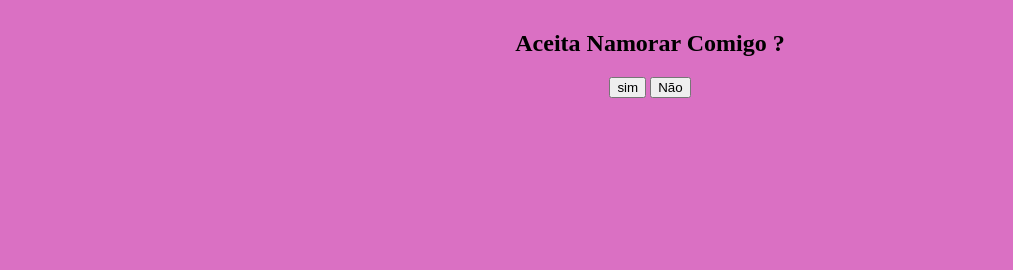
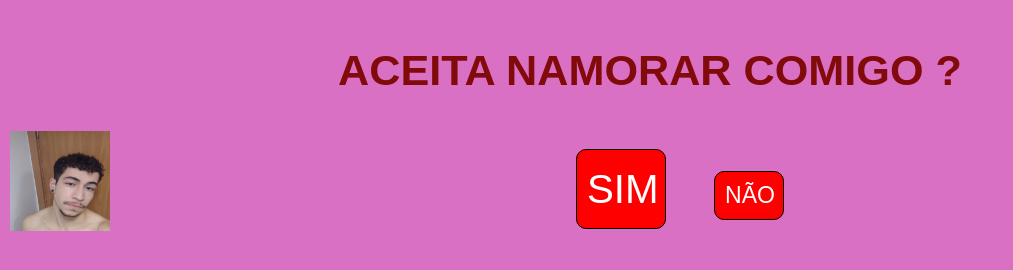
Before and after one commit to LouisAos22/ProjetosFrontEnd, a plain HTML site: page NamoraComigo/cliqueaq.html in a window 1280 px wide. Shown: the whole page, without its empty margins (0-1013 px from the left). Drawn offline with Linux system fonts and the light colour scheme.

Commit message:
novas funcionalidades

```diff
--- a/NamoraComigo/cliqueaq.html
+++ b/NamoraComigo/cliqueaq.html
@@ -3,7 +3,6 @@
 <head>
     <meta charset="UTF-8">
     <meta name="viewport" content="width=device-width, initial-scale=1.0">
-    <link rel="stylesheet" href="style.css">
     <script src="script.js"></script>
     <title>Namora cmg</title>
 </head>
@@ -11,9 +10,88 @@
 <body>
     <div id="conteudo">
         <h2>Aceita Namorar Comigo ?</h2>
-        <button onclick="sim()">sim</button>
-        <button onmouseover="desvia(this)">Não</button>
+        <img width="100px" height="100px" src="img/Foto Perfil.jpg" alt="">
+        <button class="sim" onclick="sim()">sim</button>
+        <button class="nao" onclick="desvia(this)" onmouseover="desvia(this)" >Não</button>
     </div>
 </body>
 
+<style>
+
+    body{
+        font-family: sans-serif;
+    }
+
+    #conteudo{
+    background: rgb(218, 112, 195);
+    width: 100%;
+    height: 100%;
+    padding: 10px;
+    position: fixed;
+    top: 0;
+    left: 0;
+    text-align: center;
+    color: rgb(129, 10, 10);
+    font-size: 1.8em;
+    text-transform: uppercase;
+    }
+
+    img{
+
+    float: left;
+
+    }
+    .nao{
+    background: red;
+    color: white;
+    border: 1px solid black;
+    padding: 10px;
+    width: 70px;
+    border-radius: 10px;
+    font-size: 0.8em;
+    text-transform: uppercase;
+    margin: 40px;
+    }
+
+    .sim{
+    background: red;
+    color: white;
+    border: 1px solid black;
+    padding: 10px;
+    width: 90px;
+    height: 80px;
+    border-radius: 10px;
+    font-size: 1.4em;
+    text-transform: uppercase;
+    }
+
+    .sim:hover{
+    transform: scale(1.2) ;
+    transition: 0.2s;
+    cursor: pointer;
+    }
+</style>
+
+<script>
+    function sim(){
+    alert("Você Aceitou Namorar Comigo!!, TE AMO VIDA :)")
+}
+
+function desvia(t){
+    var btn = t;
+    btn.style.position = 'absolute';
+    btn.style.bottom = geraPosicao(10, 90);
+    btn.style.left = geraPosicao(10, 90);
+    console.log("Opa, Desviei")
+}
+
+randomNumber(0, 100);
+
+function geraPosicao(min, max) {
+  return (Math.random() * (max - min) + min) + "%";
+}
+
+
+</script>
+
 </html>
```
Also changed, not shown: NamoraComigo/img/Foto Perfil.jpg (added).
